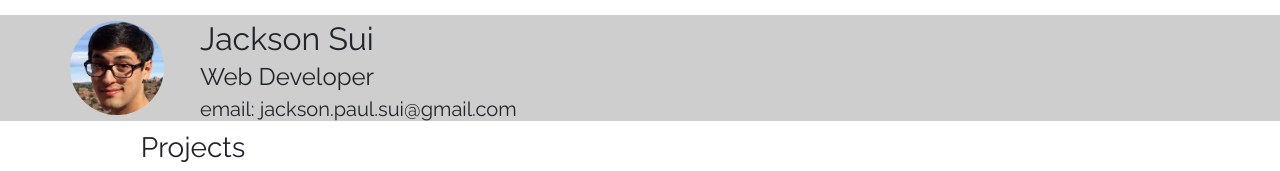
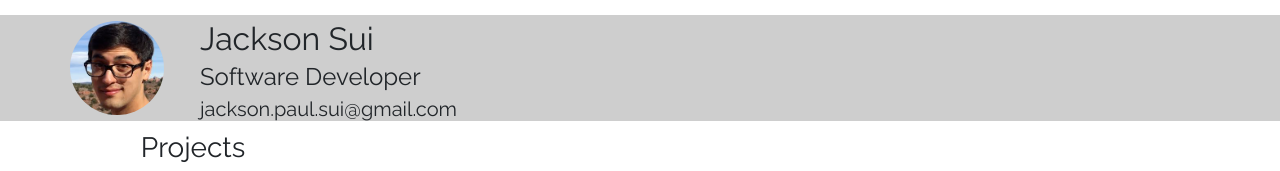
Before and after one commit to Kiro705/profilePage, a website: page index.html in a window 1280 px wide. Shown: the top 171 px of the page. Drawn offline with nearby package versions, Linux system fonts and the light colour scheme.

Commit message:
edited header

```diff
--- a/index.html
+++ b/index.html
@@ -16,8 +16,8 @@
           </div>
           <div id='title'>
             <h2 class='titleText'>Jackson Sui</h2>
-            <h4 class='titleText'>Web Developer</h4>
-            <h5 class='titleText'>email: jackson.paul.sui@gmail.com</h5>
+            <h4 class='titleText'>Software Developer</h4>
+            <h5 class='titleText'>jackson.paul.sui@gmail.com</h5>
           </div>
         </div>
 
```
